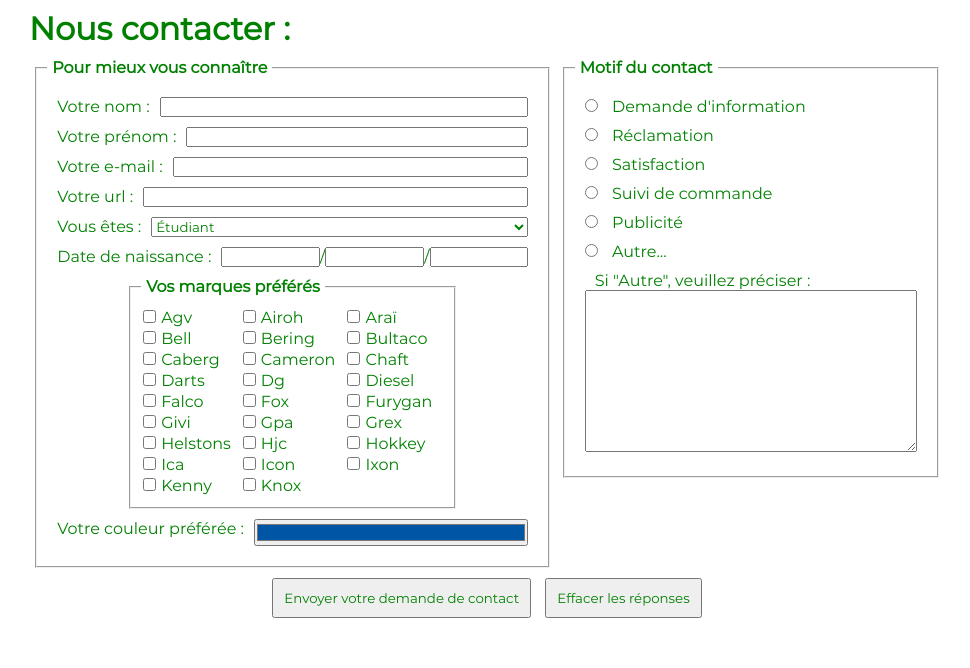
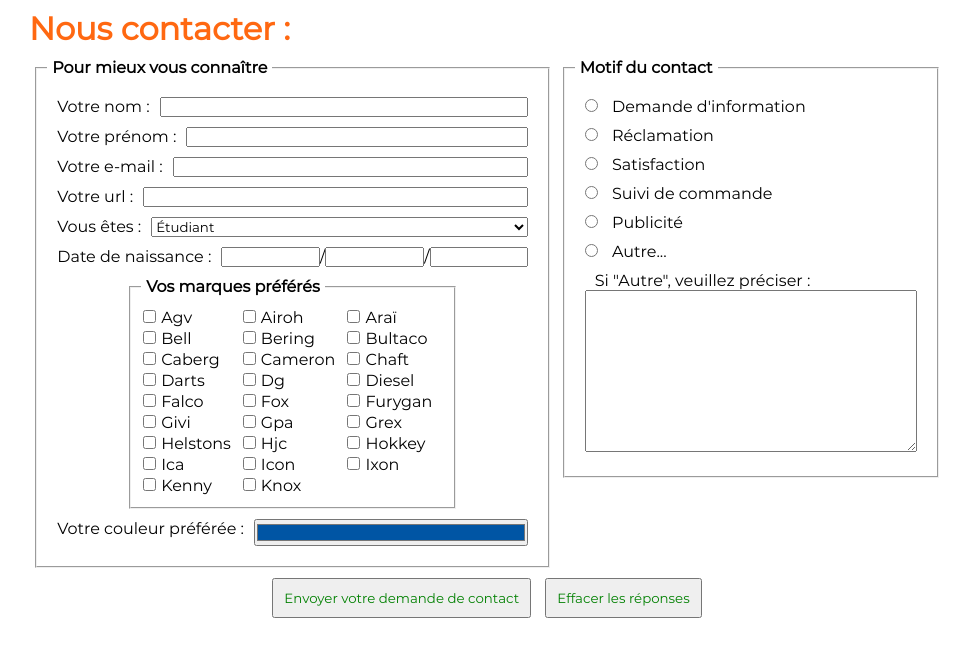
Before and after one commit to yannislemaireghoubali/utilisation-d-un-template, a PHP site: page /pages/nous-contacter.php in a window 1280 px wide. Shown: the part 900-1568 px from the top of the page, without its empty margins (153-1123 px from the left). Run offline with PHP 8.4, Linux system fonts and the light colour scheme.

```diff
--- a/css/contact.css
+++ b/css/contact.css
@@ -76,7 +76,7 @@
     margin-right: 10px;
 }
 
-input:valid, :not(input[type="submit"]) {
+input:valid, input:not(input[type="submit"]) {
     color: green;
 }
 input:invalid {
```
